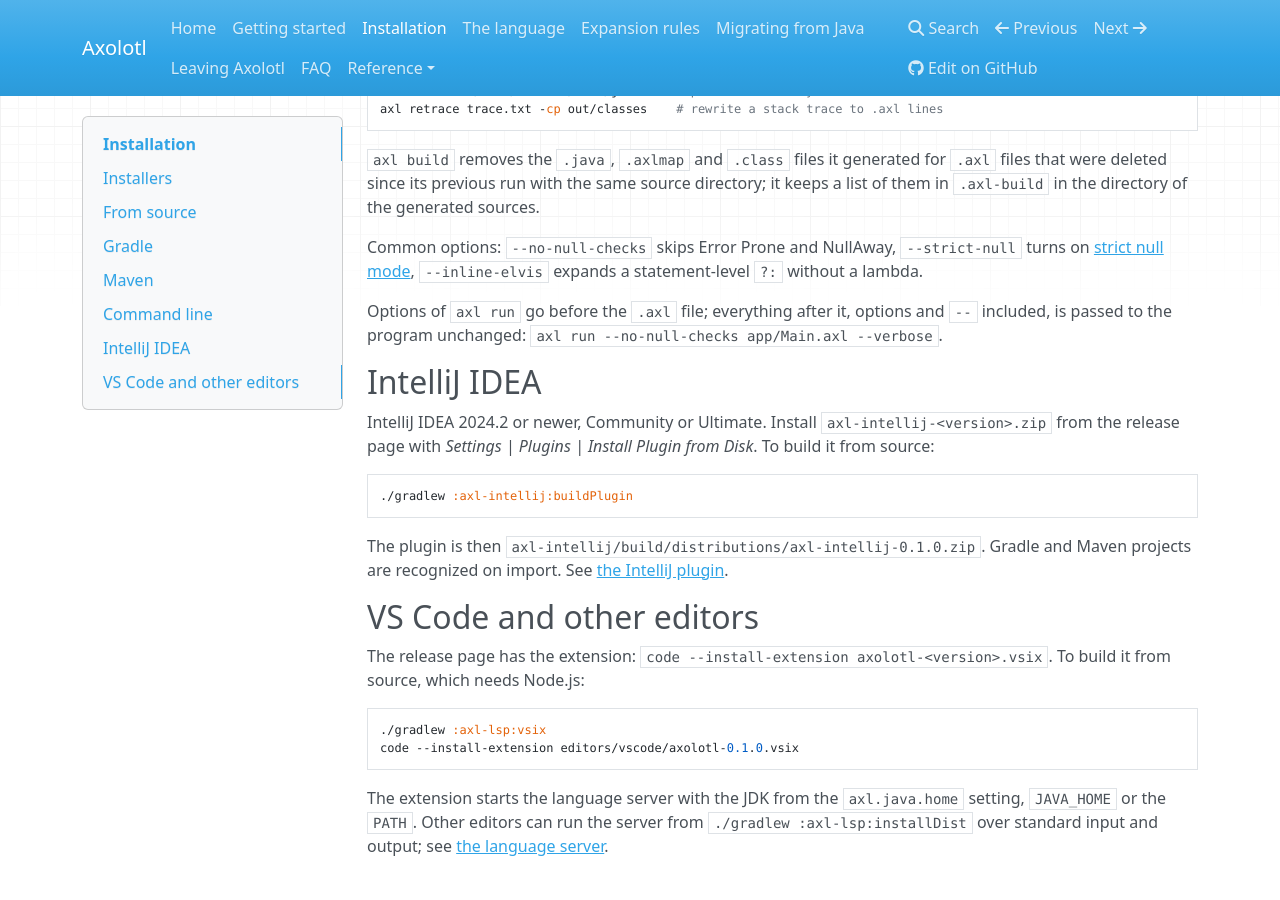
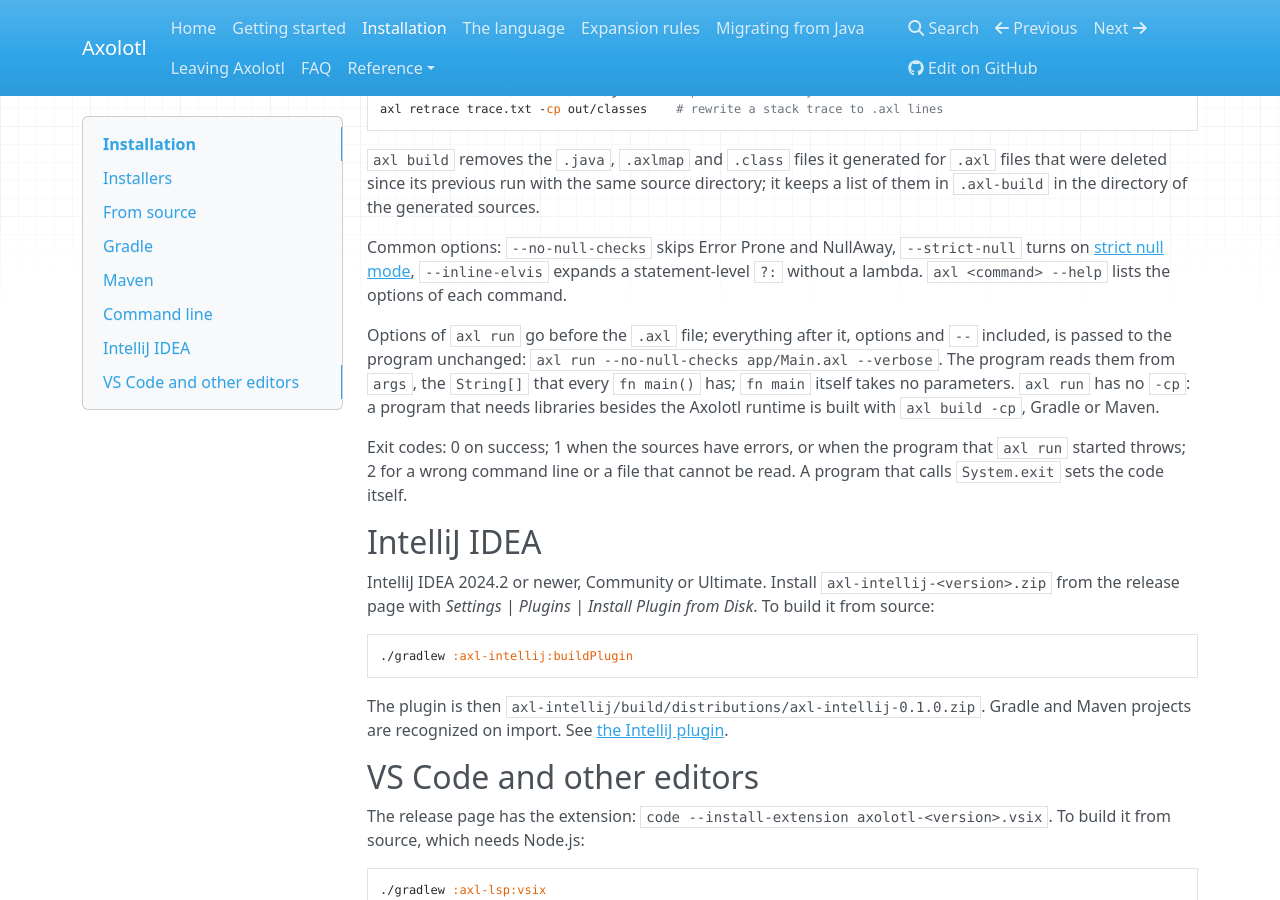
Before and after one commit to k1ngmang/axolotl-lang, an MkDocs documentation site: the page built from docs/install.md, in a window 1280 px wide and 900 px high, scrolled down 2264 px. Built offline with MkDocs 1.6.1, drawn with Linux system fonts in a browser that asks for light colours; nearby versions of some CDN libraries.

Commit message:
Document exit codes, args of fn main and the options of axl run

```diff
--- a/docs/install.md
+++ b/docs/install.md
@@ -110,10 +110,17 @@ were deleted since its previous run with the same source directory; it keeps a l
 
 Common options: `--no-null-checks` skips Error Prone and NullAway, `--strict-null` turns on
 [strict null mode](language.md#java-code-without-nullness-annotations), `--inline-elvis` expands a
-statement-level `?:` without a lambda.
+statement-level `?:` without a lambda. `axl <command> --help` lists the options of each command.
 
 Options of `axl run` go before the `.axl` file; everything after it, options and `--` included, is
-passed to the program unchanged: `axl run --no-null-checks app/Main.axl --verbose`.
+passed to the program unchanged: `axl run --no-null-checks app/Main.axl --verbose`. The program
+reads them from `args`, the `String[]` that every `fn main()` has; `fn main` itself takes no
+parameters. `axl run` has no `-cp`: a program that needs libraries besides the Axolotl runtime is
+built with `axl build -cp`, Gradle or Maven.
+
+Exit codes: 0 on success; 1 when the sources have errors, or when the program that `axl run`
+started throws; 2 for a wrong command line or a file that cannot be read. A program that calls
+`System.exit` sets the code itself.
 
 ## IntelliJ IDEA
 
```
Also changed, not shown: docs/language.md (+3 -1 lines).
